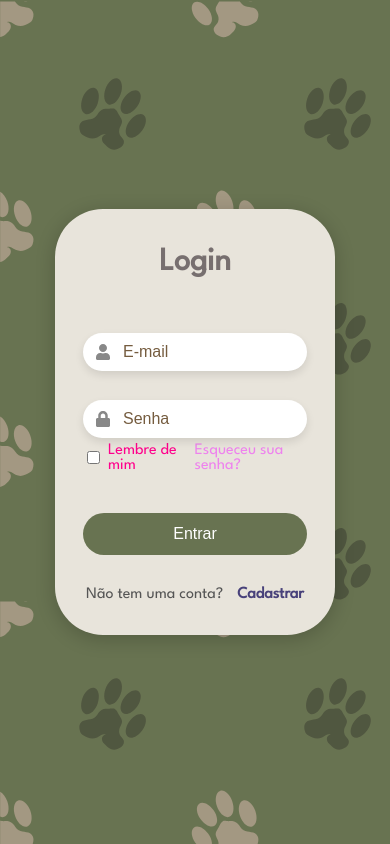
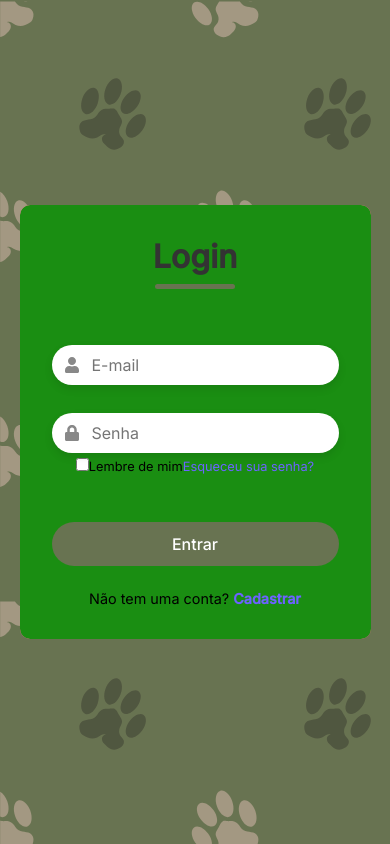
Before and after one commit to saracristinas/Sistema-de-adocao, a React (Vite) app: page /login in a window 390 px wide. Built offline with nearby package versions, Linux system fonts and the light colour scheme; a web font is replaced by a local one.

Commit message:
Ajustando responsividade tela login

```diff
--- a/src/Components/Login/Login.css
+++ b/src/Components/Login/Login.css
@@ -1,104 +1,128 @@
-/* ========== Wrapper geral da tela ========== */
-.login-wrapper {
+@import url('https://fonts.googleapis.com/css2?family=Inter:wght@200;300;400;500&family=Open+Sans:wght@300;400;500;600&display=swap');
+
+* {
+  margin: 0;
+  padding: 0;
+  box-sizing: border-box;
+  font-family: 'Inter', sans-serif;
+}
+
+/* ===== Tela de fundo ===== */
+.login-background-image {
+  width: 100vw;
+  height: 100vh;
+  background-image: url('/src/assets/Fundo-de-tela.svg');
+  background-color: #687351;
   display: flex;
   justify-content: center;
   align-items: center;
-  min-height: 100vh;
-  padding: 2vw;
-  background-image: url('/src/assets/Fundo-de-tela.svg');
-  background-color: #687351;
-  background-size: cover;
-  background-repeat: no-repeat;
-  background-position: center;
 }
 
-/* ========== Container do formulário ========== */
-.form-container {
-  width: 100%;
-  max-width: 80%;
-  background-color: #e8e4db;
-  padding: 5% 8%;
-  border-radius: 2rem;
-  box-shadow: 0 4px 20px rgba(0, 0, 0, 0.2);
-  backdrop-filter: blur(3px);
-  transition: all 0.3s ease;
+/* ===== Estrutura principal (imagem + formulário) ===== */
+.login-wrapper {
+  display: flex;
+  background-color: #c77b7b;
+  border-radius: 10px;
+  overflow: hidden;
+  max-width: 900px;
+  width: 90%;
+  align-items: stretch; /* Adicionado */
 }
 
-/* ========== Título principal ========== */
-.form-container h1,
-h1 {
-  text-align: center;
-  font-size: 2rem; /* Usando rem para escalabilidade */
-  color: #776f6f;
-  margin-bottom: 2rem;
+.image-side {
+  flex: 1;
+  background-color: #b01313;
+  display: flex;
+  justify-content: center;
+  align-items: center;
+  /* height: 100%; REMOVER ESSA LINHA */
 }
 
-/* ========== Campo de entrada ========== */
+.image-side img {
+  width: 40px;
+  height: auto;
+  object-fit: cover;
+}
+
+/* ===== Container do formulário ===== */
+.form-side {
+  flex: 1;
+  display: flex;
+  justify-content: center;
+  align-items: center;
+}
+
+.form-container {
+  background-color: #1a8e12;
+  padding: 3rem 4rem;
+  border-radius: 10px;
+  box-shadow: 5px 5px 15px rgba(0, 0, 0, 0.1);
+  width: 100%;
+  max-width: 400px;
+}
+
+/* ===== Título ===== */
+.form-container h1 {
+  text-align: center;
+  margin-bottom: 2rem;
+  position: relative;
+  font-size: 2rem;
+  color: #333;
+}
+
+.form-container h1::after {
+  content: '';
+  display: block;
+  width: 5rem;
+  height: 0.3rem;
+  background-color: #687351;
+  margin: 0.5rem auto 0;
+  border-radius: 10px;
+}
+
+/* ===== Campo de input com ícone ===== */
 .input-field {
   position: relative;
-  width: 100%;
-  margin: 0.5rem 0 1.5rem;
+  margin-bottom: 1.5rem;
 }
 
 .input-field input {
   width: 100%;
-  padding: 1rem 1rem 1rem 3rem; /* Proporcionalidade */
-  border-radius: 1.5rem;
+  padding: 0.8rem 1rem 0.8rem 2.5rem;
   border: none;
-  font-size: 1rem;
-  background-color: #fff;
-  outline: none;
-  box-shadow: 0 4px 8px rgba(0, 0, 0, 0.1);
-  box-sizing: border-box;
+  border-radius: 10px;
+  box-shadow: 1px 1px 6px #0000001c;
+  font-size: 0.9rem;
+  transition: 0.3s ease-in-out;
 }
 
-.input-field input::placeholder {
-  color: rgb(117, 92, 63);
+.input-field input:hover {
+  background-color: #eeeeee75;
+}
+
+.input-field input:focus-visible {
+  outline: 1px solid #6c63ff;
 }
 
 .input-field .icon {
   position: absolute;
+  left: 10px;
   top: 50%;
-  left: 1rem;
   transform: translateY(-50%);
-  color: #888;
-  font-size: 1.5rem; /* Escalabilidade */
+  color: #6c63ff;
 }
 
-/* ========== Área de "Lembre-se de mim" + "Esqueceu a senha?" ========== */
+/* ===== Checkbox e link ===== */
 .recall-forget {
   display: flex;
-  flex-direction: row;
-  justify-content: center;
+  justify-content: space-between;
   align-items: center;
-  width: 100%;
-  margin-bottom: 1rem;
-  font-size: 1rem;
-  color: #555;
-  gap: 10px;
-}
-
-@media (max-width: 768px) {
-  .recall-forget {
-    flex-direction: row !important;
-    font-size: 1rem !important;
-    gap: 10px !important;
-  }
-}
-
-
-.recall-forget label {
-  display: flex;
-  align-items: center;
-  color: rgb(255, 0, 140);
-}
-
-.recall-forget input[type="checkbox"] {
-  margin-right: 0.5rem;
+  font-size: 0.8rem;
+  margin-bottom: 1.5rem;
 }
 
 .recall-forget a {
-  color: violet;
+  color: #6c63ff;
   text-decoration: none;
 }
 
@@ -106,125 +130,55 @@ h1 {
   text-decoration: underline;
 }
 
-/* ========== Botão de login ========== */
+/* ===== Botão de login ===== */
 .button-field {
-  margin-top: 1.5rem;
-  display: flex;
-  width: 100%;
+  margin-bottom: 1.5rem;
 }
 
-.button-field button,
-.form-container button {
+.button-field button {
   width: 100%;
-  padding: 1rem;
-  background-color: #687351;
-  color: white;
-  font-size: 1.2rem;
+  background-color: #6c63ff;
+  color: #fff;
+  padding: 0.8rem;
   border: none;
-  border-radius: 2rem;
+  border-radius: 5px;
   cursor: pointer;
-  transition: background-color 0.3s ease;
+  font-weight: 500;
+  transition: background-color 0.3s;
 }
 
-.button-field button:hover,
-.form-container button:hover {
-  background-color: #9ba17f;
+.button-field button:hover {
+  background-color: #6b63fff1;
 }
 
-/* ========== Link de cadastro ========== */
+/* ===== Link para cadastro ===== */
 .signup-link {
-  font-size: 1rem;
   text-align: center;
-  margin-top: 1rem;
-  color: #555;
+  font-size: 0.9rem;
 }
 
-.signup-link p a {
-  color: #48417a;
+.signup-link a {
+  color: #6c63ff;
   text-decoration: none;
   font-weight: 600;
-  margin-left: 10px;
 }
 
 .signup-link a:hover {
   text-decoration: underline;
 }
 
-/* ========== Responsividade ========== */
-
-/* Tablets e notebooks menores */
-@media (max-width: 1800px) and (min-width: 1000px) {
-  .form-container {
-    max-width: 50%;
-    padding: 5% 7%;
+/* ===== RESPONSIVO ===== */
+@media screen and (max-width: 768px) {
+  .login-wrapper {
+    flex-direction: column;
   }
 
-  h1 {
-    font-size: 2.5rem; /* Proporcional */
+  .image-side {
+    display: none;
+  }
+
+  .form-container {
+    padding: 2rem;
+    width: 100%;
   }
 }
-
-/* Dispositivos móveis médios */
-@media (max-width: 768px) {
-  .form-container {
-    max-width: 80%;
-    padding: 8% 10%;
-  }
-
-  h1 {
-    font-size: 2rem;
-    margin-bottom: 2rem;
-  }
-
-  .input-field input {
-    font-size: 1.1rem;
-    padding: 1.2rem 1.5rem;
-  }
-
-  .recall-forget {
-    flex-direction: column;  /* Ajuste para coluna em telas menores */
-    font-size: 1.2rem;
-    gap: 8px;
-  }
-
-  button {
-    font-size: 1.2rem;
-    padding: 1.2rem;
-  }
-
-  .signup-link {
-    font-size: 1rem;
-  }
-}
-
-/* Dispositivos muito pequenos */
-@media (max-width: 480px) {
-  .form-container {
-    width: 100%;
-    border-radius: 3rem;
-    padding: 5% 8%;
-  }
-
-  h1 {
-    font-size: 1.8rem;
-    margin-bottom: 1.5rem;
-  }
-
-  .input-field input {
-    font-size: 1rem;
-    padding: 1rem 1.5rem;
-  }
-
-  .input-field .icon {
-    font-size: 1.2rem;
-  }
-
-  .button-field button {
-    font-size: 1rem;
-    padding: 1rem;
-  }
-
-  .signup-link {
-    font-size: 1rem;
-  }
-}
--- a/src/Components/Login/Login.jsx
+++ b/src/Components/Login/Login.jsx
@@ -1,6 +1,6 @@
 import { FaUser, FaLock } from "react-icons/fa";
 import { useState } from "react";
-import { useNavigate, Link } from "react-router-dom"; // Importa Link também
+import { useNavigate, Link } from "react-router-dom";
 import "./Login.css";
 
 const Login = () => {
@@ -10,13 +10,19 @@ const Login = () => {
 
   const handleSubmit = (event) => {
     event.preventDefault();
-    localStorage.setItem("nome", "Sara Sales"); // substituir pelo valor real
+    localStorage.setItem("nome", "Sara Sales");
     alert(`Enviando os dados: Email: ${username} - Senha: ${password}`);
     navigate("/home");
   };
 
   return (
-    <div className="background-image">
+    <div className="login-background-image">
+      <div className="login-wrapper">
+        <div className="image-side">
+          <img src="/src/assets/menina-e-animais.webp" alt="Menina e Animais" />
+        </div>
+
+        <div className="form-side">
           <form className="form-container" onSubmit={handleSubmit}>
             <h1>Login</h1>
 
@@ -48,16 +54,18 @@ const Login = () => {
               <a href="#">Esqueceu sua senha?</a>
             </div>
 
-        <div className="button-field"> {/* Adicionando a div button-field */}
+            <div className="button-field">
               <button type="submit">Entrar</button>
             </div>
 
             <div className="signup-link">
               <p>
-            Não tem uma conta? <Link to="/cadastro">Cadastrar</Link> {/* Usando Link */}
+                Não tem uma conta? <Link to="/cadastro">Cadastrar</Link>
               </p>
             </div>
           </form>
+        </div>
+      </div>
     </div>
   );
 };
```
Lines whose indentation alone changed are shown as unchanged.
